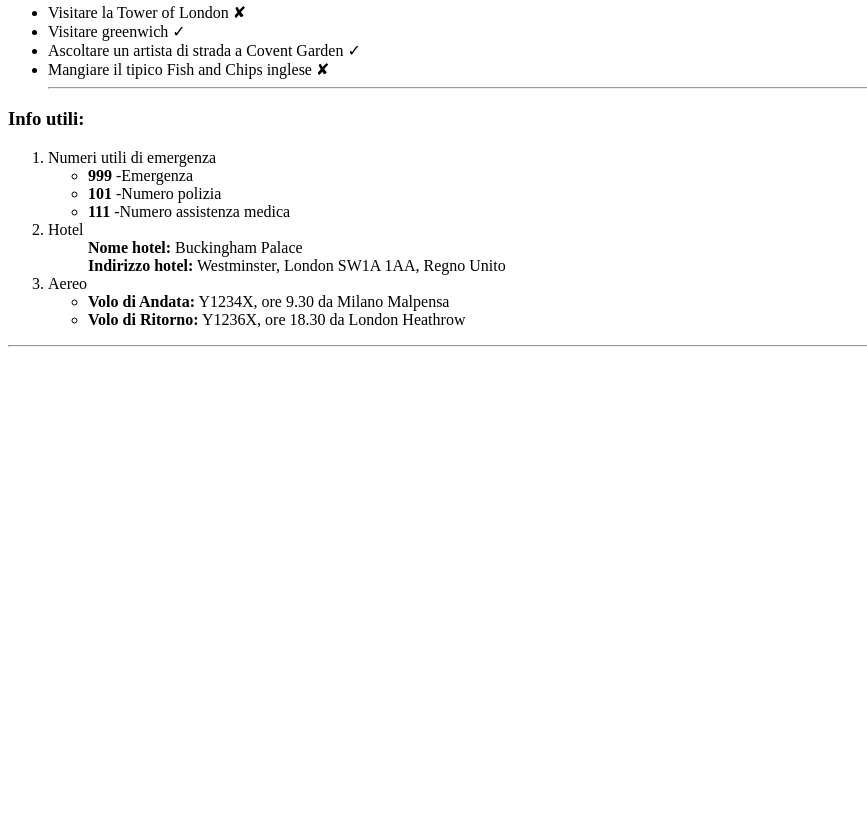
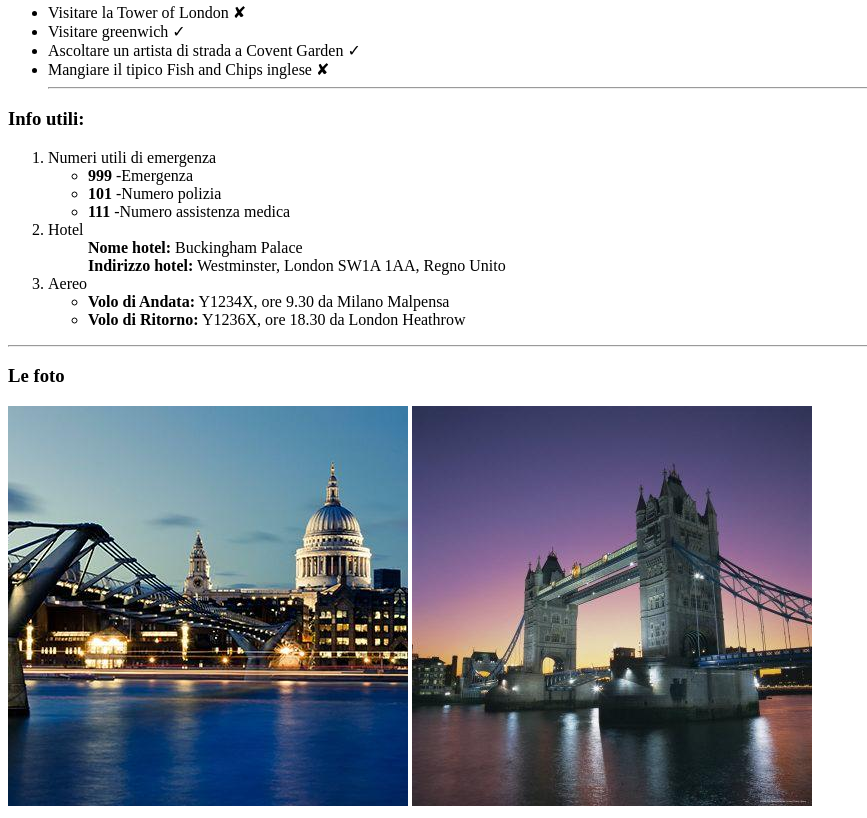
Before and after one commit to Leonardo-Rosales/html-london-trip, a plain HTML site: page index.html in a window 1280 px wide. Shown: the part 939-1757 px from the top of the page, without its empty margins (0-867 px from the left). Before the commit the page ends 1294 px from the top, so only its background shows below. Drawn offline with Linux system fonts and the light colour scheme.

Commit message:
add bottom img

```diff
--- a/index.html
+++ b/index.html
@@ -83,6 +83,10 @@
             </li>
            </ol>
            <hr>
+           <!-- titolo e immagine 2 -->
+            <h3>Le foto</h3>
+            <img src="./img/img bottom left.jpg" alt="img bottom left">
+            <img src="./img/img bottom right.jpg" alt="img bottom right">
     </main>
 </body>
 </html>
```
